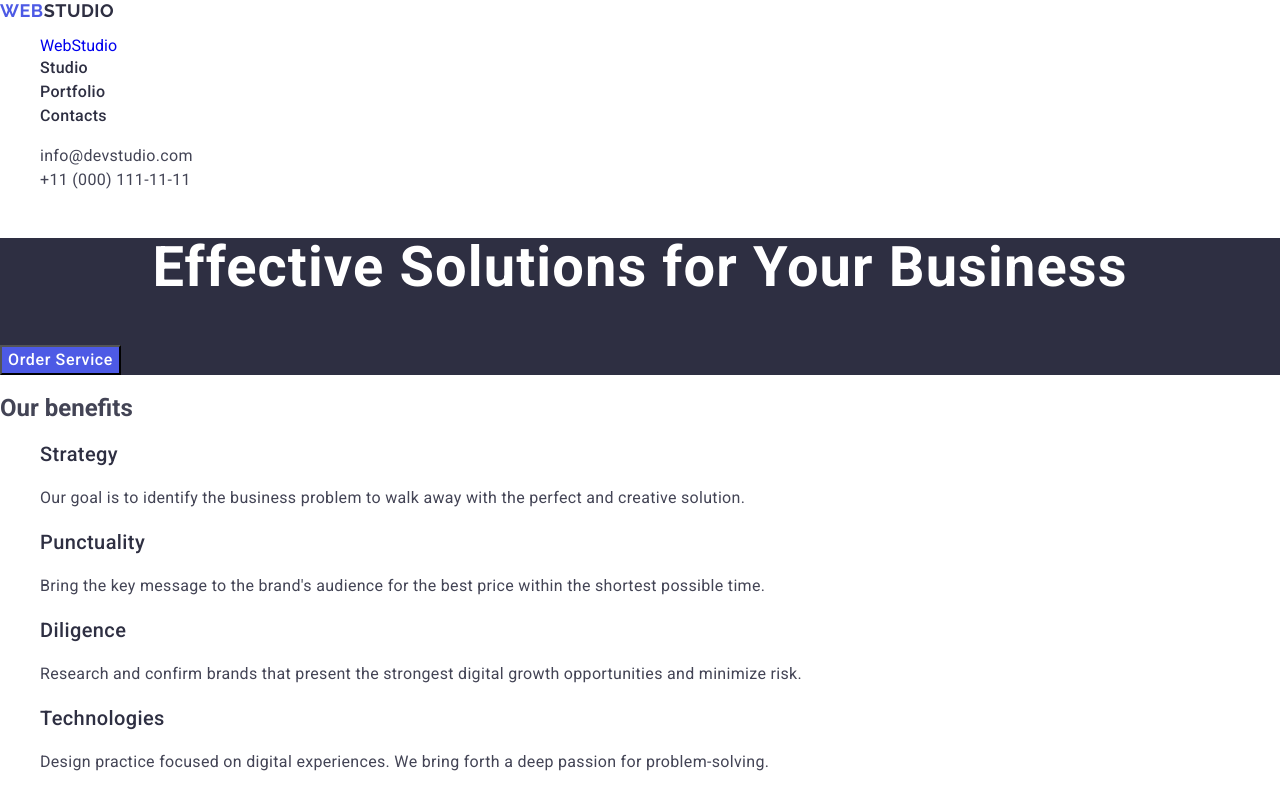
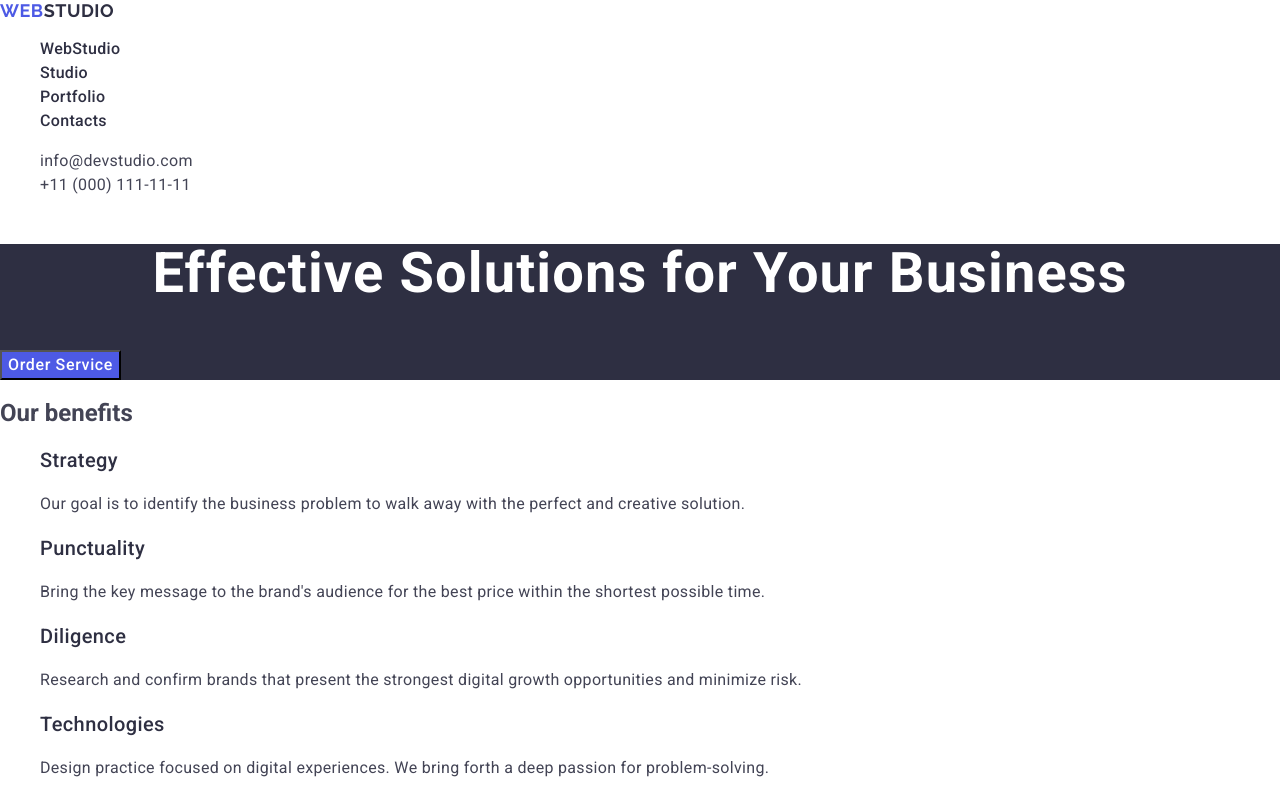
Before and after one commit to Justiceman81/goit-markup-hw-02, a plain HTML site: page index.html in a window 1280 px wide. Shown: the top 800 px of the page. Drawn offline with nearby package versions, Linux system fonts and the light colour scheme.

Commit message:
hw mistakes fix 1

```diff
--- a/index.html
+++ b/index.html
@@ -26,7 +26,7 @@
           >Web<span class="logo-part">Studio</span></a
         >
         <ul>
-          <li><a href="./index.html">WebStudio</a></li>
+          <li><a class="nav-link" href="./index.html">WebStudio</a></li>
           <li>
             <a class="nav-link" href="">Studio</a>
           </li>
```
